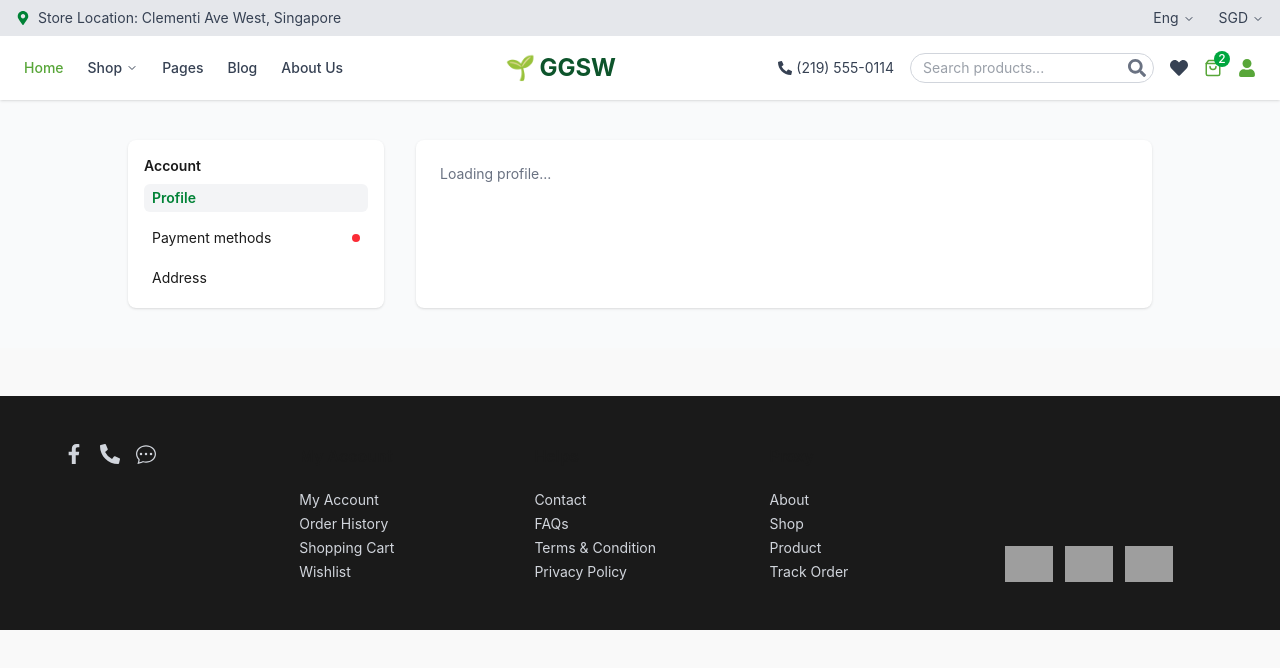
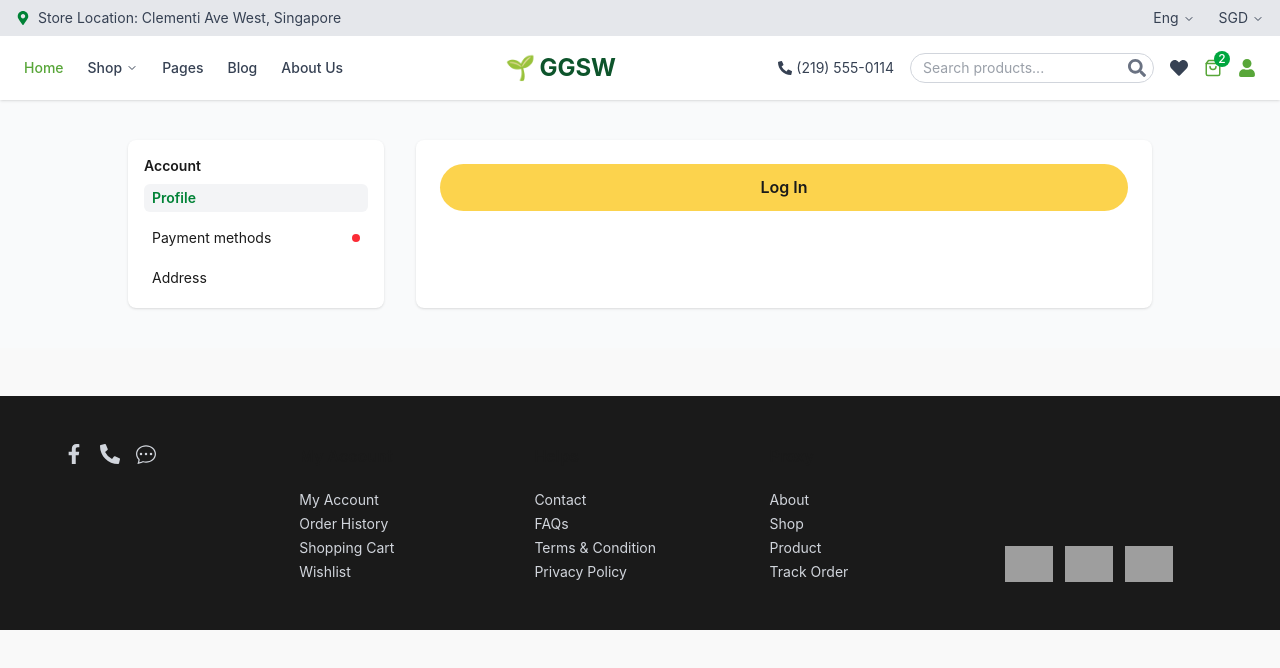
Before and after one commit to AngKuKuehs/ggsw, a React (Vite) app in the folder frontend/: page /profile in a window 1280 px wide. Shown: the top 668 px of the page. Built offline with nearby package versions, Linux system fonts and the light colour scheme; no server answers; grey boxes are pictures that could not be loaded.

Commit message:
feat: add login button when user is logged out

```diff
--- a/frontend/src/pages/User/Profile.jsx
+++ b/frontend/src/pages/User/Profile.jsx
@@ -49,6 +49,11 @@ const Profile = () => {
     }
   };
 
+  const handleLoginClick = () => {
+    // You can add login logic here if needed
+    navigate('/login'); // Redirect to your desired page
+  };
+
   const sidebarItems = [
     { label: "Profile", active: true },
     { label: "Payment methods", hasDot: true },
@@ -81,7 +86,13 @@ const Profile = () => {
           {/* Main Section */}
           <section className="flex-1 bg-white rounded-lg shadow-sm p-6">
             {!user ? (
-              <div className="text-gray-500 text-sm">Loading profile...</div>
+              <div className="text-gray-500 text-sm"><button
+              onClick={handleLoginClick}
+              type="button"
+              className="w-full bg-yellow-600 text-white p-3 rounded-md hover:bg-yellow-700 transition duration-200"
+            >
+              Log In
+            </button></div>
             ) : (
               <>
                 <div className="mb-6">
```
